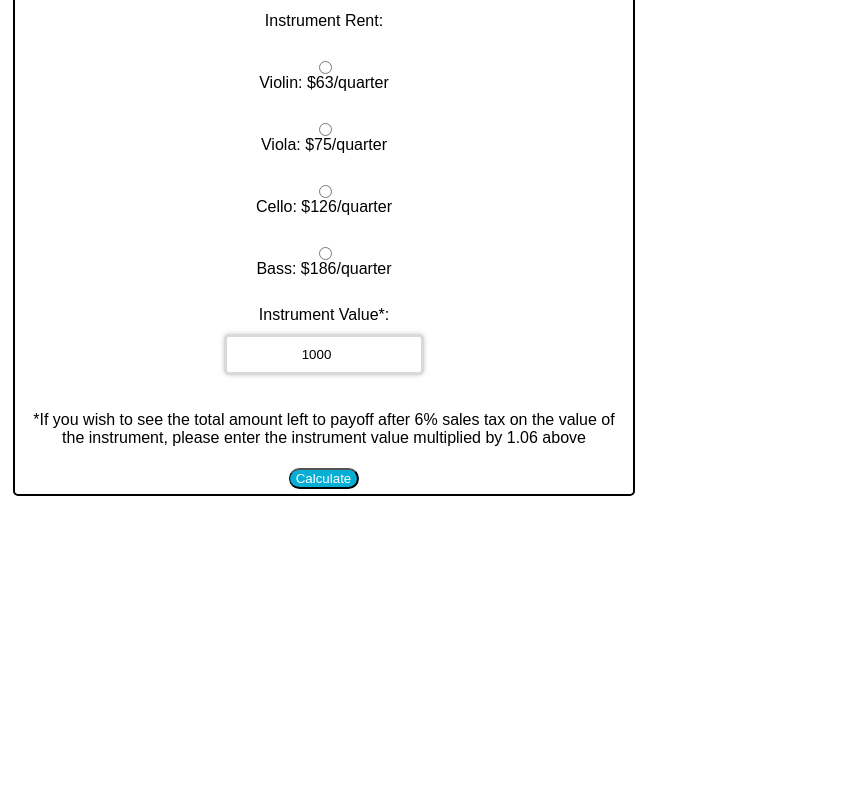
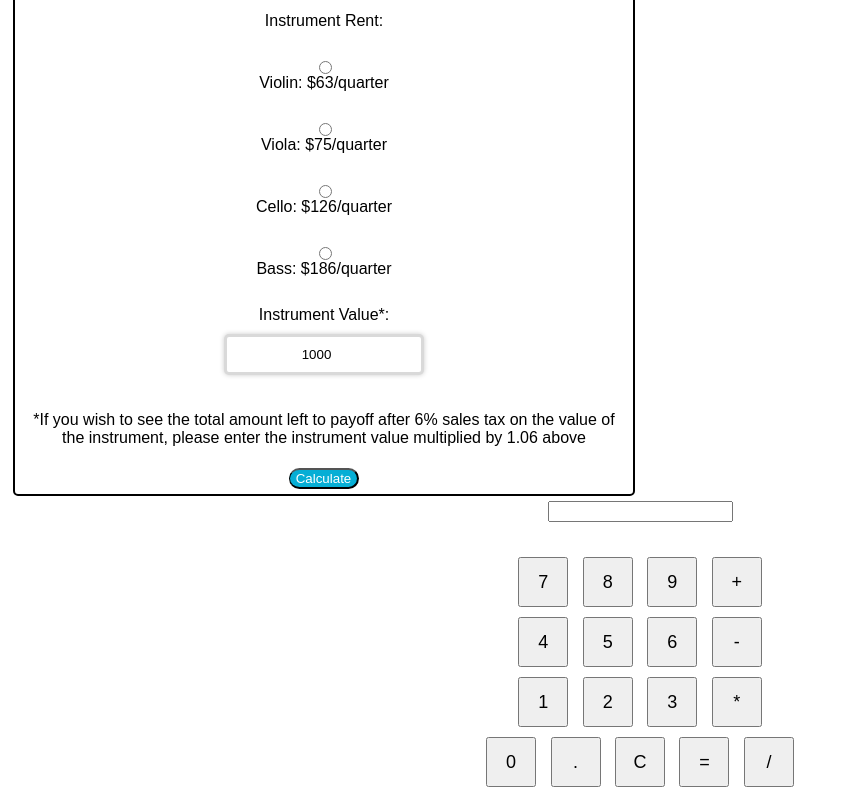
Before and after one commit to ckc2007/Instrument-Rent-Calculator, a plain HTML site: page index.html in a window 1280 px wide. Shown: the part 396-1196 px from the top of the page, without its empty margins (0-844 px from the left). Before the commit the page ends 905 px from the top, so only its background shows below. Drawn offline with Linux system fonts and the light colour scheme.

Commit message:
added calculator

```diff
--- a/assets/style.css
+++ b/assets/style.css
@@ -106,6 +106,30 @@ table td {
   padding: 0 20px;
 }
 
+/* Calculator styles */
+.input-container {
+  text-align: center;
+}
+
+.calculator-container {
+  text-align: left;
+  margin: 0 auto;
+}
+
+.calculator-container {
+  padding-top: 20px;
+  text-align: center;
+}
+.calculator-input {
+  margin-bottom: 10px;
+}
+.calculator-button {
+  width: 50px;
+  height: 50px;
+  margin: 5px;
+  font-size: 18px;
+}
+
 /* Styles for smaller screens */
 @media (max-width: 910px) {
   .container {
--- a/index.html
+++ b/index.html
@@ -14,7 +14,8 @@
       <div class="form-container">
         <form>
           <input type="checkbox" id="rentBeforeMay" name="rentBeforeMay" />
-          <label for="rentBeforeMay">Started Renting Before May 1st, 2023?</label
+          <label for="rentBeforeMay"
+            >Started Renting Before May 1st, 2023?</label
           ><br />
 
           <label for="startDate">Start Date:</label>
@@ -43,7 +44,11 @@
             name="instrumentValue"
             value="1000"
           /><br />
-          <p>*If you wish to see the total amount left to payoff after 6% sales tax on the value of the instrument, please enter the instrument value multiplied by 1.06 above</p>
+          <p>
+            *If you wish to see the total amount left to payoff after 6% sales
+            tax on the value of the instrument, please enter the instrument
+            value multiplied by 1.06 above
+          </p>
 
           <input
             id="submitBtn"
@@ -59,6 +64,68 @@
       </div>
     </div>
 
+    <div class="input-container">
+      <input
+        type="text"
+        id="calculator-input"
+        class="calculator-input"
+        readonly
+      />
+    </div>
+    <div class="calculator-container">
+      <div>
+        <button class="calculator-button" onclick="addToInput(7)">7</button>
+        <button class="calculator-button" onclick="addToInput(8)">8</button>
+        <button class="calculator-button" onclick="addToInput(9)">9</button>
+        <button class="calculator-button" onclick="addToInput('+')">+</button>
+      </div>
+      <div>
+        <button class="calculator-button" onclick="addToInput(4)">4</button>
+        <button class="calculator-button" onclick="addToInput(5)">5</button>
+        <button class="calculator-button" onclick="addToInput(6)">6</button>
+        <button class="calculator-button" onclick="addToInput('-')">-</button>
+      </div>
+      <div>
+        <button class="calculator-button" onclick="addToInput(1)">1</button>
+        <button class="calculator-button" onclick="addToInput(2)">2</button>
+        <button class="calculator-button" onclick="addToInput(3)">3</button>
+        <button class="calculator-button" onclick="addToInput('*')">*</button>
+      </div>
+      <div>
+        <button class="calculator-button" onclick="addToInput(0)">0</button>
+        <button class="calculator-button" onclick="addToInput('.')">.</button>
+        <button class="calculator-button" onclick="clearInput()">C</button>
+        <button class="calculator-button" onclick="calculate()">=</button>
+        <button class="calculator-button" onclick="addToInput('/')">/</button>
+      </div>
+    </div>
+
+    <script>
+      // Calculator functionality
+      function addToInput(value) {
+        const inputElement = document.getElementById("calculator-input");
+        inputElement.value += value;
+      }
+
+      function clearInput() {
+        const inputElement = document.getElementById("calculator-input");
+        inputElement.value = "";
+      }
+
+      function calculate() {
+        const inputElement = document.getElementById("calculator-input");
+        let result = eval(inputElement.value);
+        // Round the result to two decimal places
+        result = Math.round(result * 100) / 100;
+        inputElement.value = result;
+      }
+
+      function addToInput(value) {
+        const inputElement = document.getElementById("calculator-input");
+        inputElement.value += value;
+      }
+    </script>
+
     <script src="./assets/js/script.js"></script>
   </body>
 </html>
```
